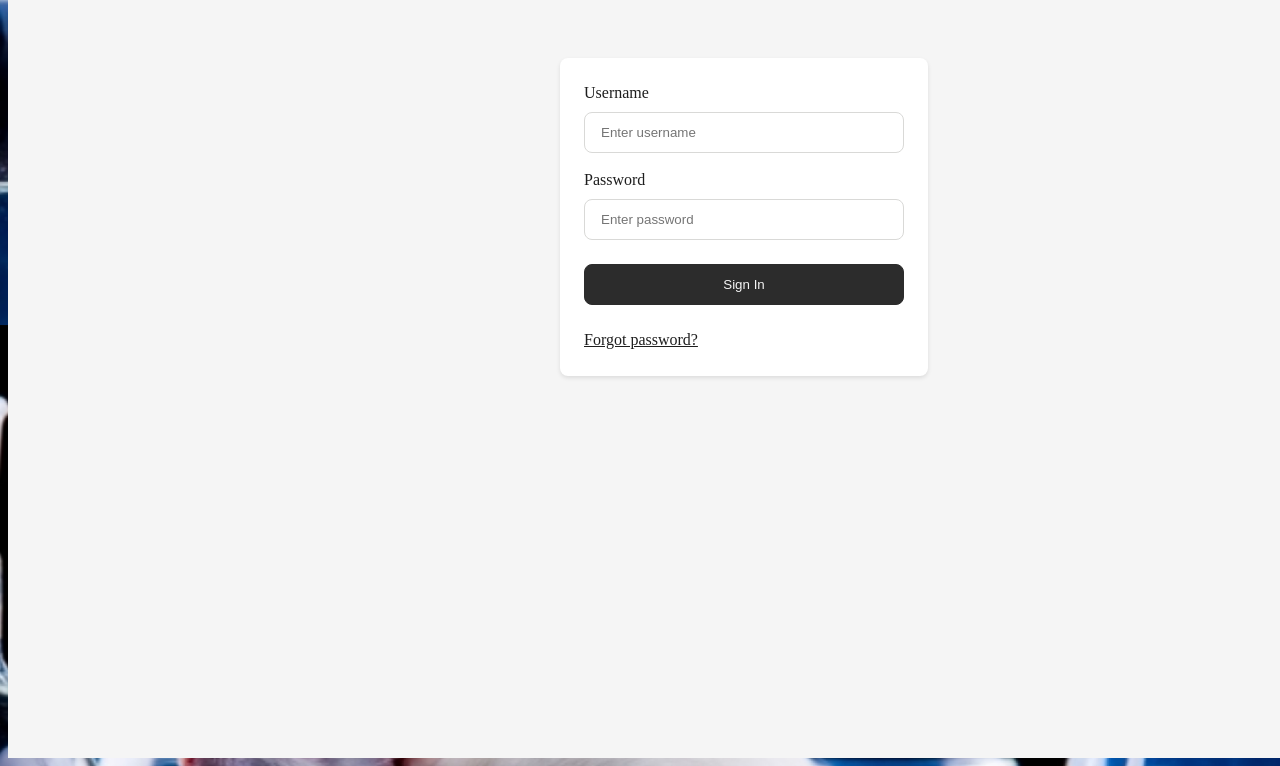
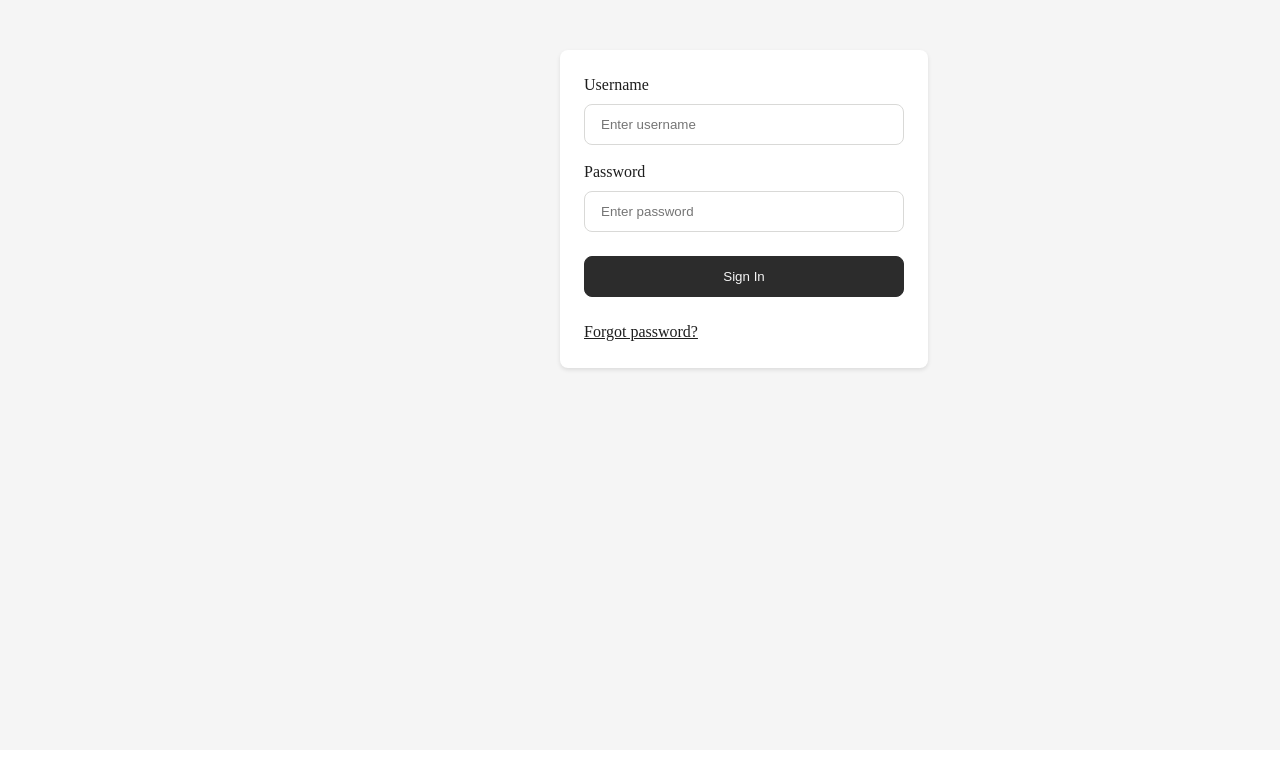
Before and after one commit to Lily-L-Lane/GECornerstone2_SlidingPuzzle, a website: page loginB.html in a window 1280 px wide. Shown: the part 475-1241 px from the top of the page. Drawn offline with Linux system fonts and the light colour scheme.

Commit message:
no background images

```diff
--- a/styles.css
+++ b/styles.css
@@ -66,26 +66,7 @@
   padding: 262px 80px 163px;
   align-items: center;
   overflow: hidden;
-  /* background-color: #f5f5f5; */ /* Remove or comment this line */
-  background: transparent; /* Add this to ensure transparency */
-}
-
-/* Background for login.html */
-.login-page {
-  background-image: url('Images/GEdesktopA.webp');
-  background-repeat: no-repeat;
-  background-size: cover;
-  background-position: center;
-  background-attachment: fixed;
-}
-
-/* Background for loginB.html */
-.loginB-page {
-  background-image: url('Images/GEdesktopB.jpg');
-  background-repeat: no-repeat;
-  background-size: cover;
-  background-position: center;
-  background-attachment: fixed;
+  background: transparent;
 }
 
 
@@ -98,6 +79,27 @@
   margin-bottom: 79px;
   font-family: "Pixelify Sans", cursive;
   text-shadow: 0 0 5px rgba(255, 255, 255, 0.8); /* Optional: adds a subtle glow */
+}
+
+html, body {
+  height: 100%;
+  margin: 0;
+  padding: 0;
+}
+
+body {
+  background-repeat: no-repeat;
+  background-size: cover;
+  background-position: center;
+  background-attachment: fixed;
+}
+
+.login-page {
+  background-image: url('Images/GEdesktopA.webp');
+}
+
+.loginB-page {
+  background-image: url('Images/GEdesktopB.jpg');
 }
 
 
```
Also changed, not shown: login.html (+1 -1 lines).
